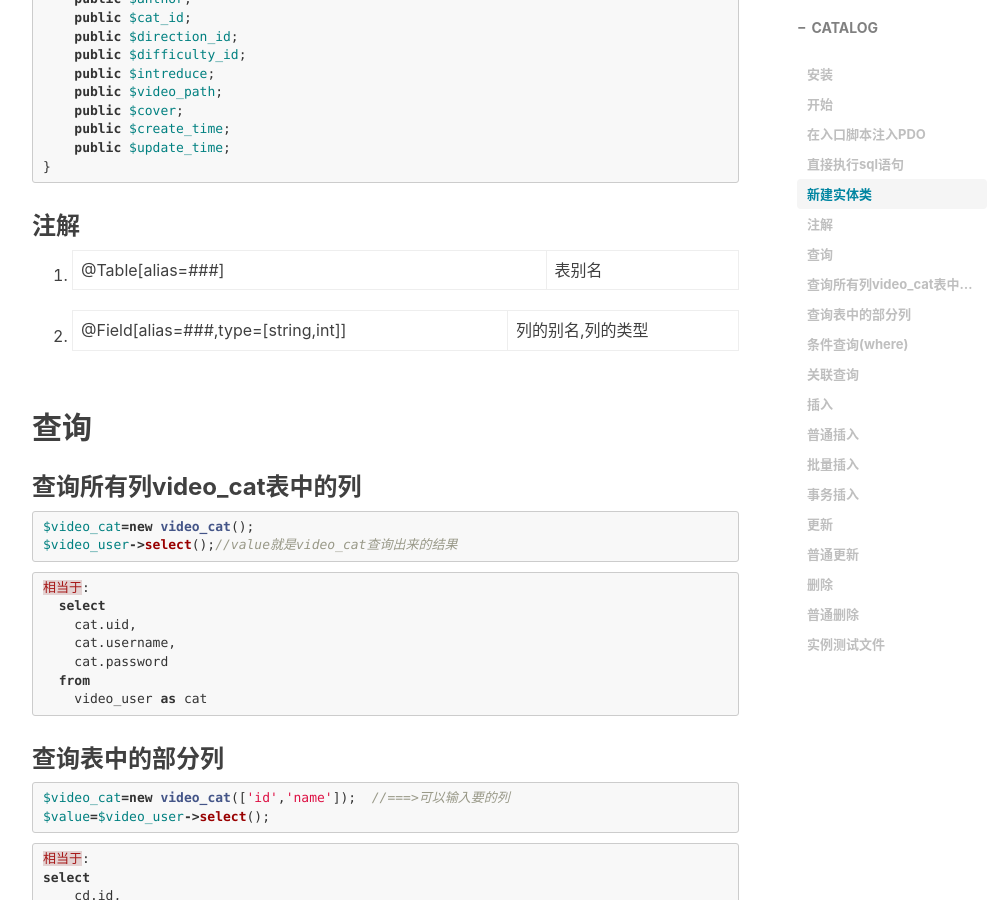
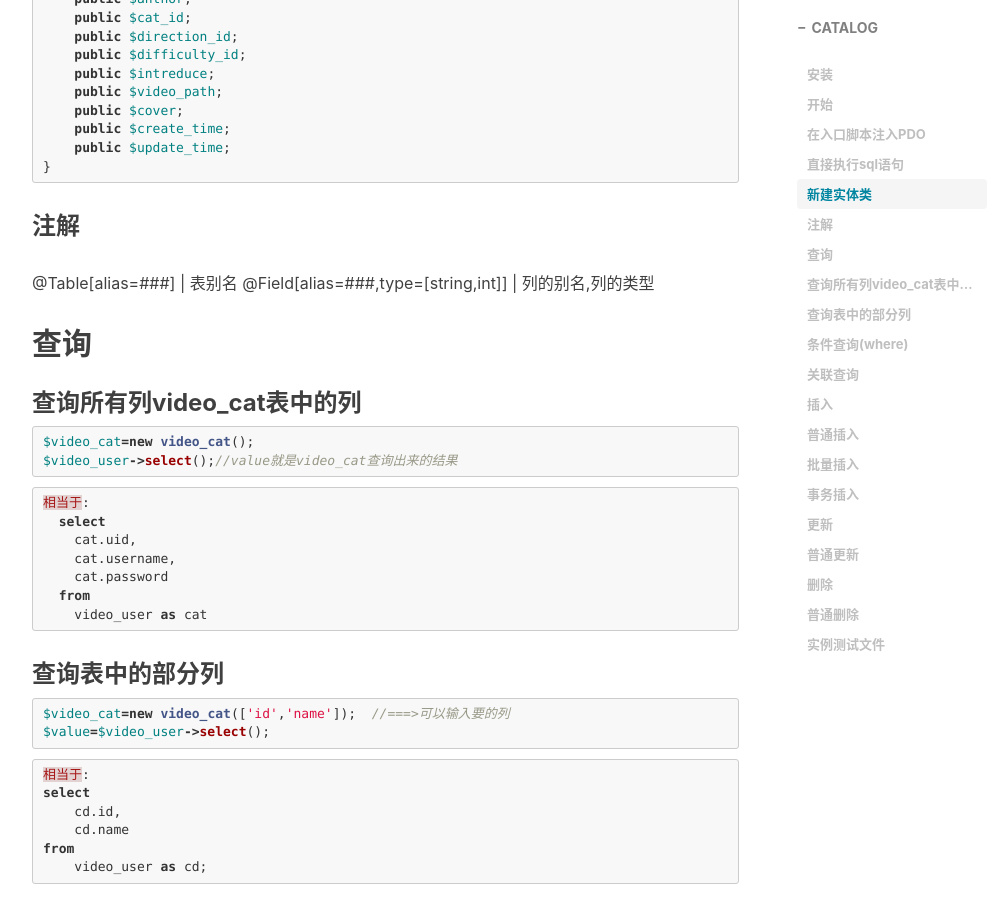
Before and after one commit to chenyingqiao/chenyingqiao.github.io, a Jekyll site: the page built from _posts/2016-12-15-pherodocs.markdown, in a window 1280 px wide and 900 px high, scrolled down 3768 px. Shown: the whole window, without its empty margins (233-1235 px from the left). Built offline with Jekyll 4.4.1, drawn with Linux system fonts in a browser that asks for light colours; nearby versions of some CDN libraries; comment, search, counter and statistics services are not loaded; some of the changed lines change nothing that is shown.

Commit message:
修改phero入门文章

````diff
--- a/_posts/2016-12-15-pherodocs.markdown
+++ b/_posts/2016-12-15-pherodocs.markdown
@@ -183,8 +183,8 @@
 ```
 
 ### 注解
-   1. @Table[alias=###]  |  表别名
-   2. @Field[alias=###,type=[string,int]]  |  列的别名,列的类型
+   @Table[alias=###]  |  表别名
+   @Field[alias=###,type=[string,int]]  |  列的别名,列的类型
 
 ## 查询
 
````
